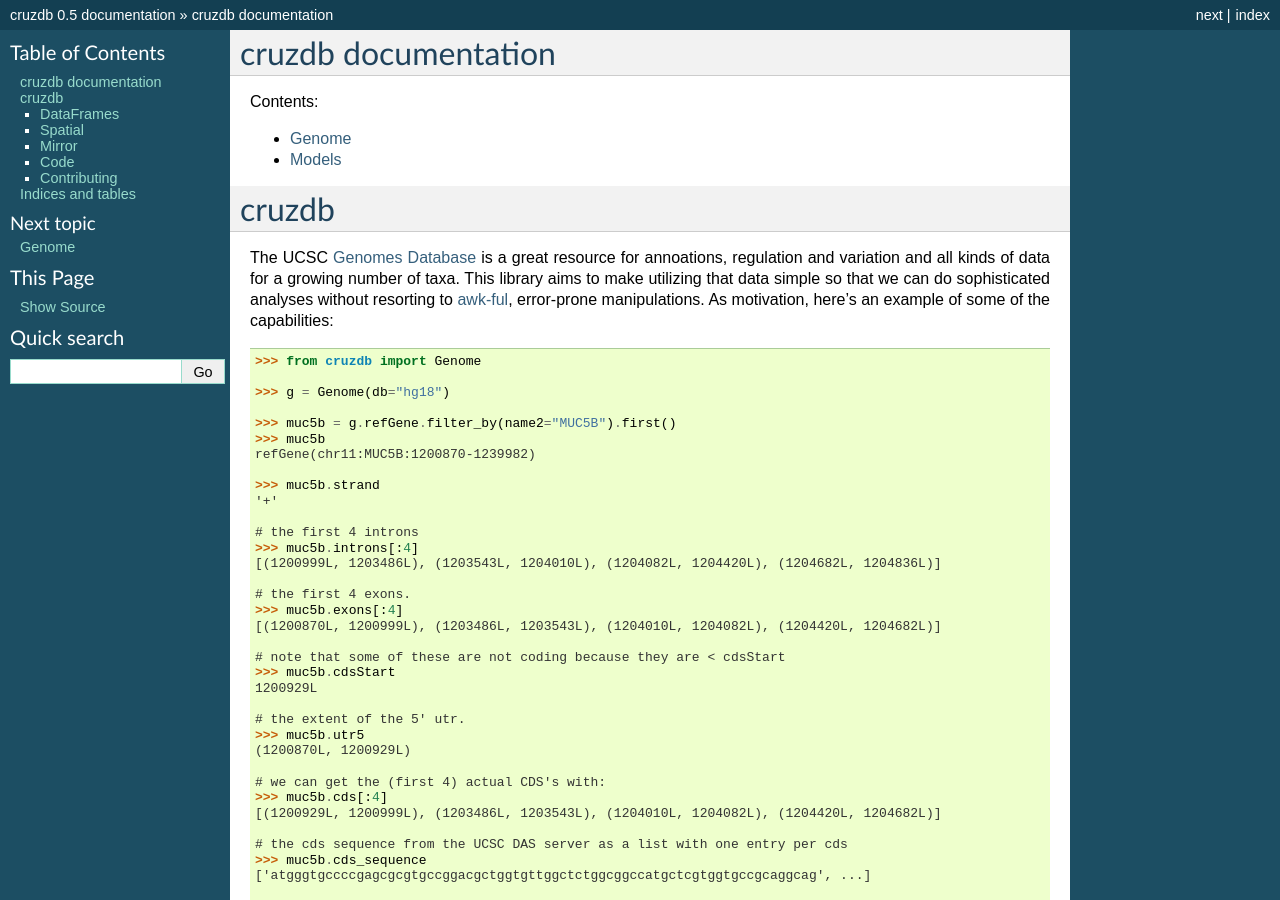
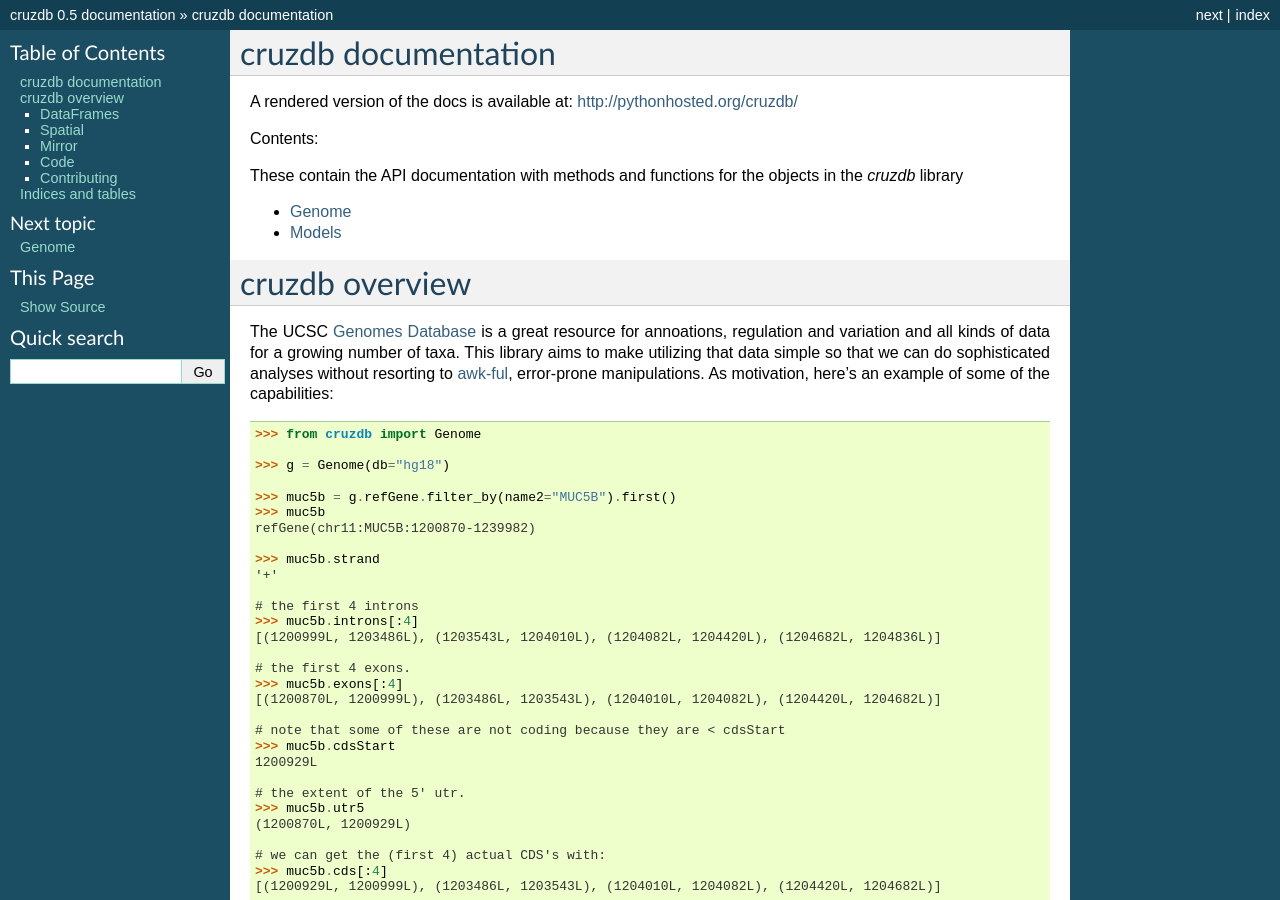
Before and after one commit to brentp/cruzdb, a Sphinx documentation site: the page built from doc/source/index.rst, in a window 1280 px wide and 900 px high. Built offline with Sphinx 7.4.7, drawn with Linux system fonts in a browser that asks for light colours.

Commit message:
link to python hosted and add some latex stuffs

```diff
--- a/README.rst
+++ b/README.rst
@@ -1,5 +1,5 @@
-cruzdb
-======
+cruzdb overview
+===============
 
 The UCSC `Genomes Database`_ is a great resource for annoations, regulation
 and variation and all kinds of data for a growing number of taxa.
--- a/doc/source/index.rst
+++ b/doc/source/index.rst
@@ -6,7 +6,13 @@
 cruzdb documentation
 ====================
 
+A rendered version of the docs is available at: http://pythonhosted.org/cruzdb/
+
 Contents:
+
+
+These contain the API documentation with methods and functions for the
+objects in the `cruzdb` library
 
 .. toctree::
    :maxdepth: 2
```
Also changed, not shown: 2 other files.
